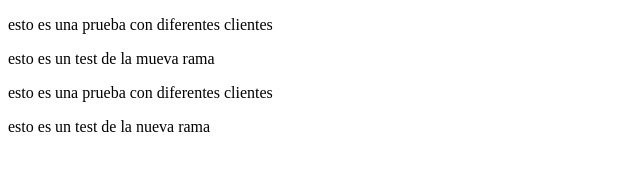
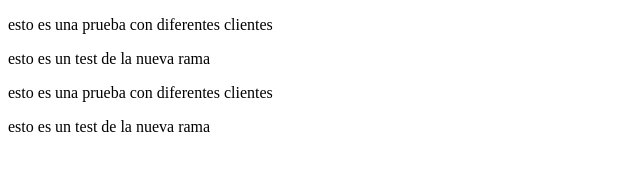
Before and after one commit to Hernan-21/git_test_interacction, a plain HTML site: page index.html in a window 1280 px wide. Shown: the full height of the page, 0-640 px from the left. Drawn offline with Linux system fonts and the light colour scheme.

Commit message:
other semantic change

```diff
--- a/index.html
+++ b/index.html
@@ -9,7 +9,7 @@
     <!--section oneone-->
     <section class="section-one">
         <p>esto es una prueba con diferentes clientes</p>
-        <p>esto es un test de la mueva rama</p>
+        <p>esto es un test de la nueva rama</p>
     </section>
 <!-- section two-->
     <section class="section-two">
```
